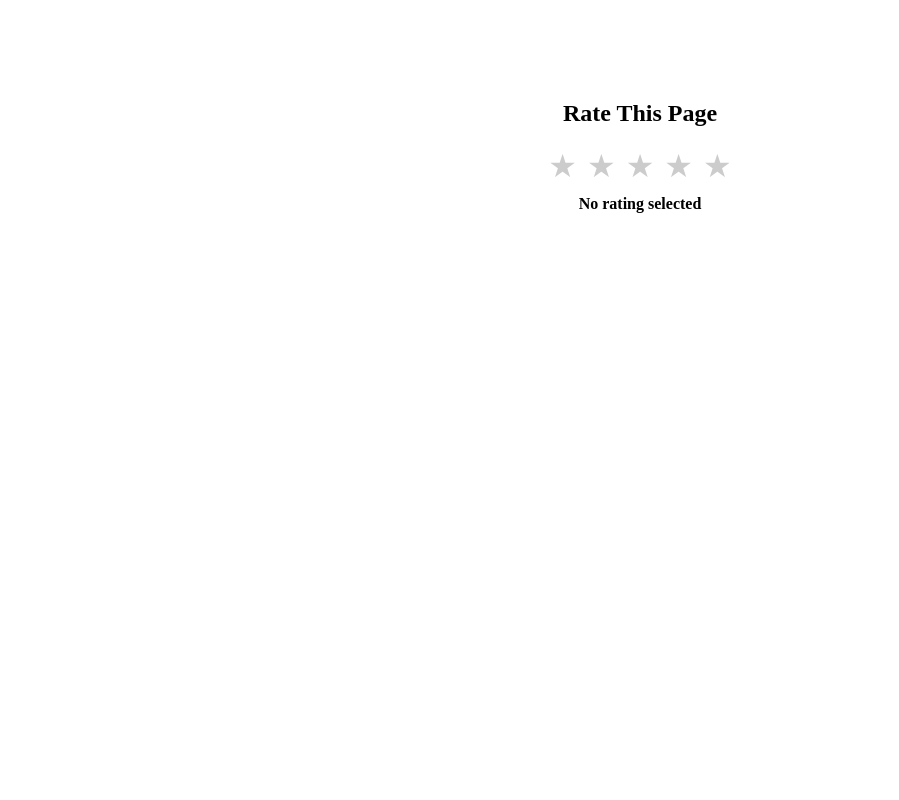
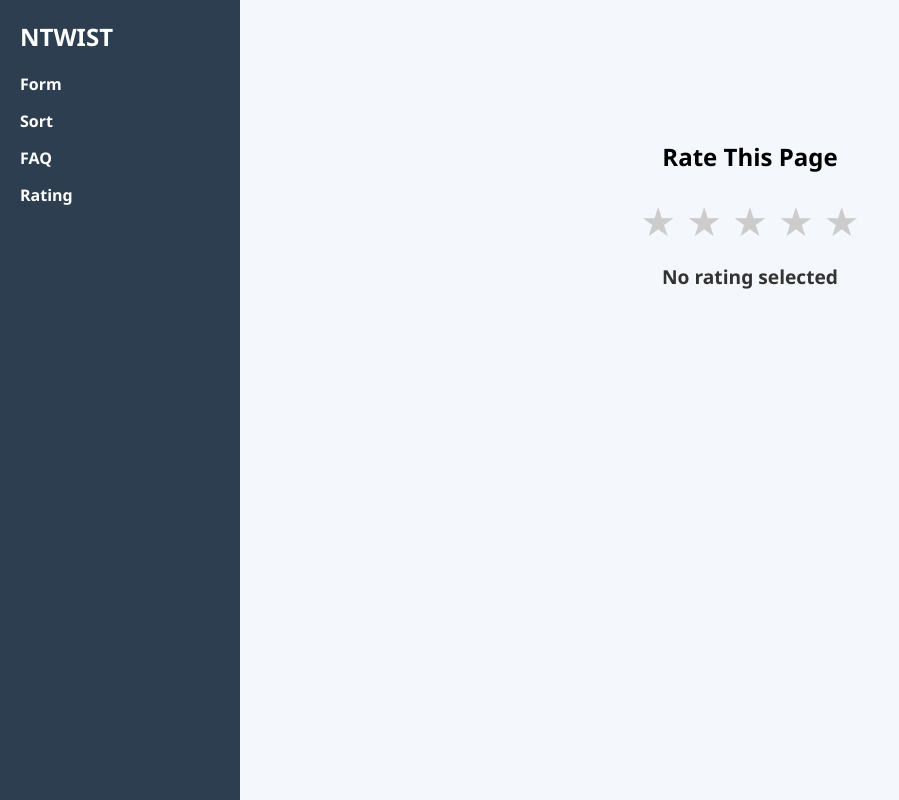
Before and after one commit to Ataf-design1/ntwist-frontend-assignment, a plain HTML site: page rating.html in a window 1280 px wide. Shown: the whole page, without its empty margins (0-899 px from the left). Drawn offline with Linux system fonts and the light colour scheme.

Commit message:
updated rating page

```diff
--- /dev/null
+++ b/assets/css/rating.css
@@ -0,0 +1,69 @@
+body {
+  margin: 0;
+  font-family: 'Segoe UI', sans-serif;
+  background-color: #f4f7fc;
+  display: flex;
+}
+
+.sidebar {
+  width: 200px;
+  background-color: #2d3e50;
+  color: white;
+  padding: 20px;
+  height: 100vh;
+  position: fixed;
+}
+
+.sidebar h2 {
+  margin-top: 0;
+  font-size: 24px;
+}
+
+.sidebar a {
+  display: block;
+  margin: 15px 0;
+  color: white;
+  text-decoration: none;
+  font-weight: bold;
+}
+
+.sidebar a:hover {
+  color: #ffcc00;
+}
+
+.main-content {
+  margin-left: 220px;
+  padding: 40px 20px;
+  flex: 1;
+}
+
+.rating-container {
+  max-width: 400px;
+  margin: 100px auto;
+  text-align: center;
+}
+
+.stars {
+  display: flex;
+  justify-content: center;
+  gap: 10px;
+  font-size: 2.5rem;
+  cursor: pointer;
+}
+
+.star {
+  color: #ccc;
+  transition: color 0.2s;
+}
+
+.star.hover,
+.star.selected {
+  color: gold;
+}
+
+#rating-value {
+  margin-top: 15px;
+  font-weight: bold;
+  font-size: 1.2rem;
+  color: #333;
+}
--- a/assets/js/rating.js
+++ b/assets/js/rating.js
@@ -1,35 +1,32 @@
-const stars = document.querySelectorAll(".star");
-const ratingText = document.getElementById("rating-value");
+const stars = document.querySelectorAll('.star');
+const ratingDisplay = document.getElementById('rating-value');
+
 let selectedRating = 0;
 
 stars.forEach((star) => {
-  star.addEventListener("mouseover", () => {
-    resetStars();
-    highlightStars(star.dataset.value);
+  star.addEventListener('mouseover', () => {
+    const value = +star.getAttribute('data-value');
+    highlightStars(value);
   });
 
-  star.addEventListener("mouseout", () => {
-    resetStars();
+  star.addEventListener('mouseout', () => {
     highlightStars(selectedRating);
   });
 
-  star.addEventListener("click", () => {
-    selectedRating = star.dataset.value;
-    ratingText.textContent = `You rated ${selectedRating} star(s)!`;
+  star.addEventListener('click', () => {
+    selectedRating = +star.getAttribute('data-value');
+    ratingDisplay.textContent = `You rated: ${selectedRating} star${selectedRating > 1 ? 's' : ''}`;
     highlightStars(selectedRating);
   });
 });
 
 function highlightStars(rating) {
   stars.forEach((star) => {
-    if (star.dataset.value <= rating) {
-      star.classList.add("selected");
+    const val = +star.getAttribute('data-value');
+    if (val <= rating) {
+      star.classList.add('selected');
+    } else {
+      star.classList.remove('selected');
     }
   });
 }
-
-function resetStars() {
-  stars.forEach((star) => {
-    star.classList.remove("selected");
-  });
-}
--- a/rating.html
+++ b/rating.html
@@ -4,39 +4,18 @@
   <meta charset="UTF-8" />
   <meta name="viewport" content="width=device-width, initial-scale=1.0"/>
   <title>Star Rating</title>
-  <link rel="stylesheet" href="assets/css/style.css" />
-  <style>
-    .rating-container {
-      max-width: 400px;
-      margin: 100px auto;
-      text-align: center;
-    }
-
-    .stars {
-      display: flex;
-      justify-content: center;
-      gap: 10px;
-      font-size: 2rem;
-      cursor: pointer;
-    }
-
-    .star {
-      color: #ccc;
-      transition: color 0.2s;
-    }
-
-    .star.hover,
-    .star.selected {
-      color: gold;
-    }
-
-    #rating-value {
-      margin-top: 10px;
-      font-weight: bold;
-    }
-  </style>
+  <link rel="stylesheet" href="assets/css/rating.css" />
 </head>
 <body>
+  <div class="sidebar">
+    <h2>NTWIST</h2>
+    <a href="index.html">Form</a>
+    <a href="sort.html">Sort</a>
+    <a href="faq.html">FAQ</a>
+    <a href="rating.html">Rating</a>
+  </div>
+
+  <div class="main-content">
     <div class="rating-container">
       <h2>Rate This Page</h2>
       <div class="stars" id="star-container">
@@ -48,6 +27,7 @@
       </div>
       <p id="rating-value">No rating selected</p>
     </div>
+  </div>
 
   <script src="assets/js/rating.js"></script>
 </body>
```
Also changed, not shown: faq.html (+1 -0 lines), index.html (+2 -1 lines), sort.html (+2 -1 lines). Lines whose indentation alone changed are shown as unchanged.
